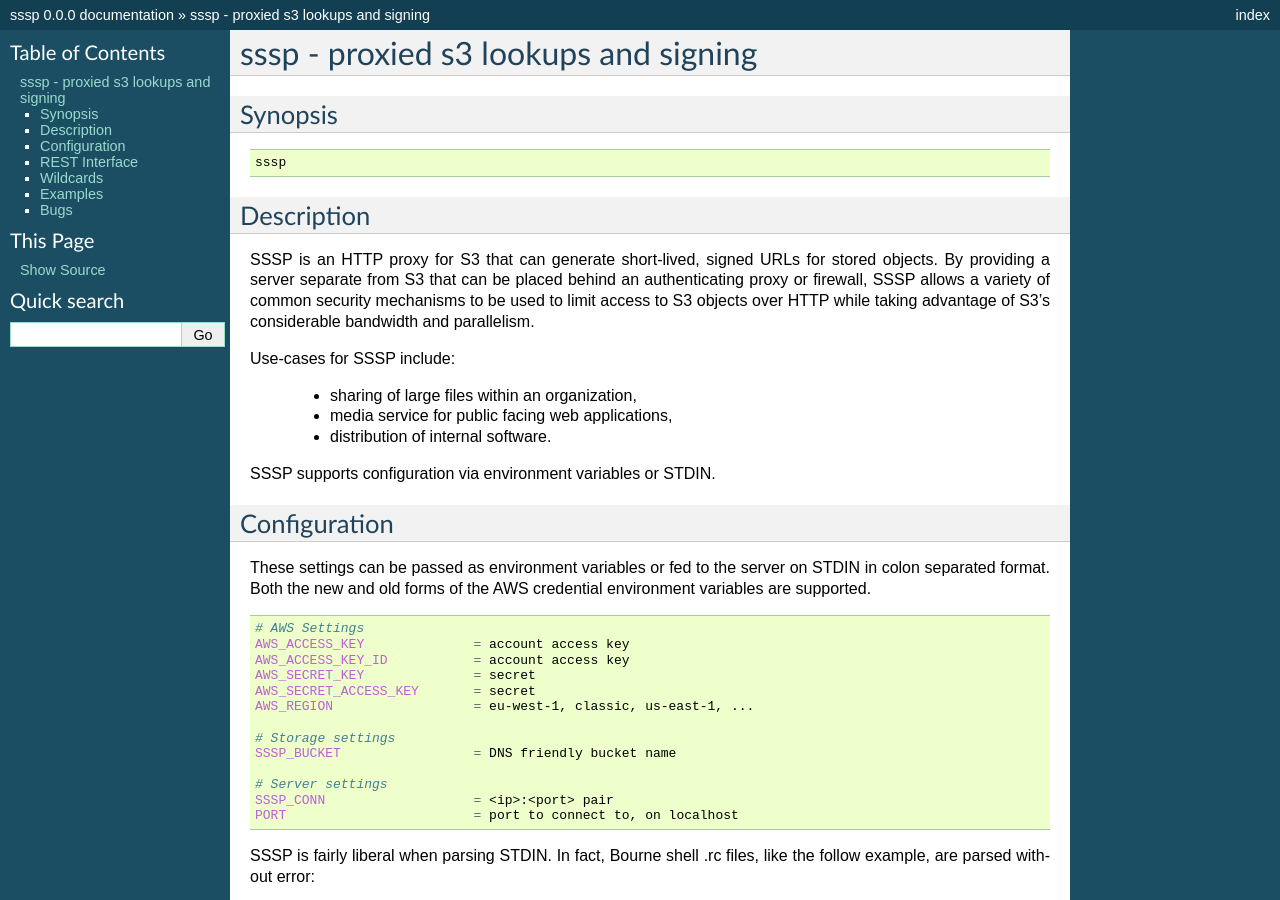
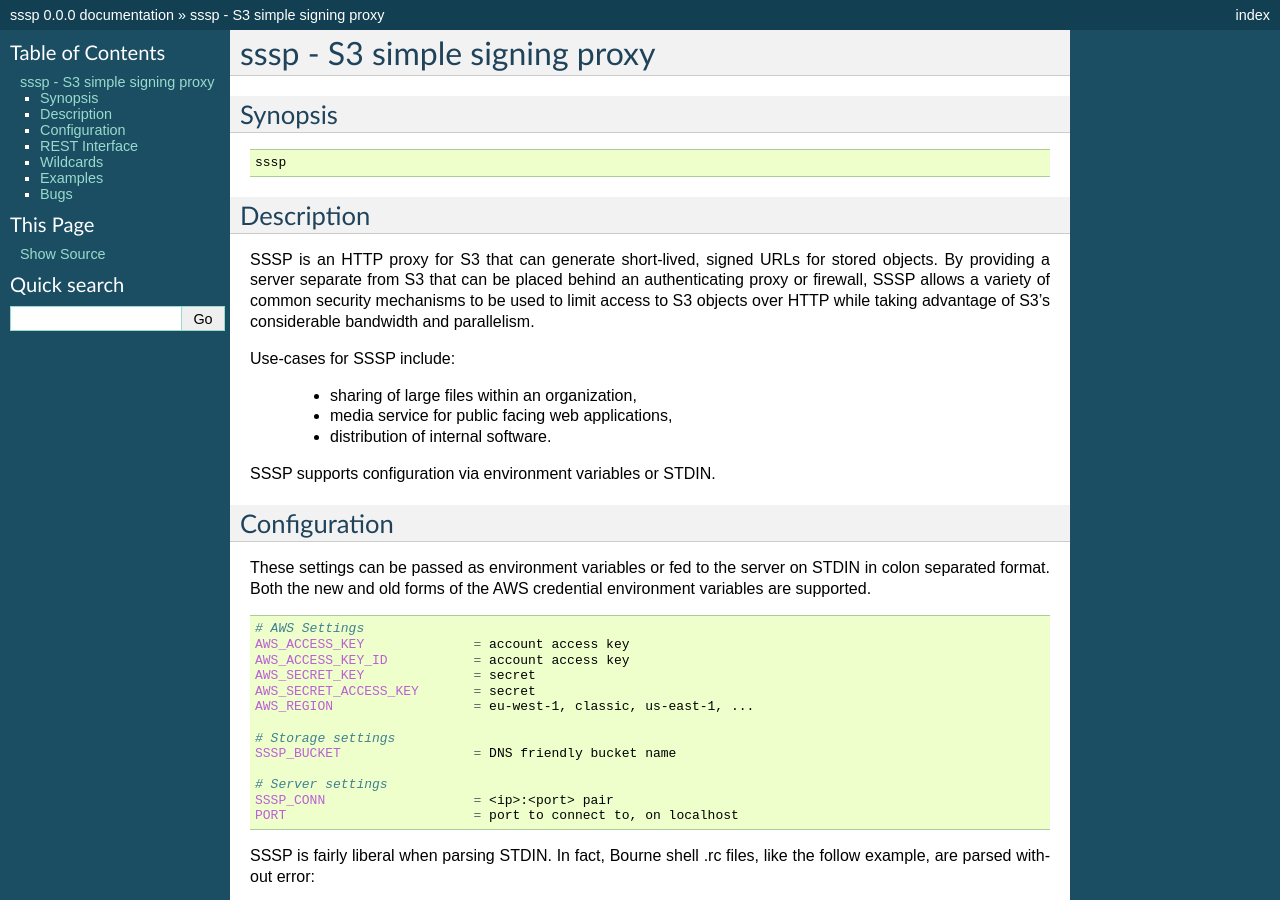
Before and after one commit to airbnb/sssp, a Sphinx documentation site: the page built from doc/index.rst, in a window 1280 px wide and 900 px high. Built offline with Sphinx 7.4.7, drawn with Linux system fonts in a browser that asks for light colours; some of the changed text lies outside the part shown.

Commit message:
Update docs and branding.

```diff
--- a/doc/index.rst
+++ b/doc/index.rst
@@ -1,6 +1,6 @@
-======================================
- sssp - proxied s3 lookups and signing
-======================================
+===============================
+ sssp - S3 simple signing proxy
+===============================
 
 Synopsis
 --------
```
Also changed, not shown: 1 other file.
